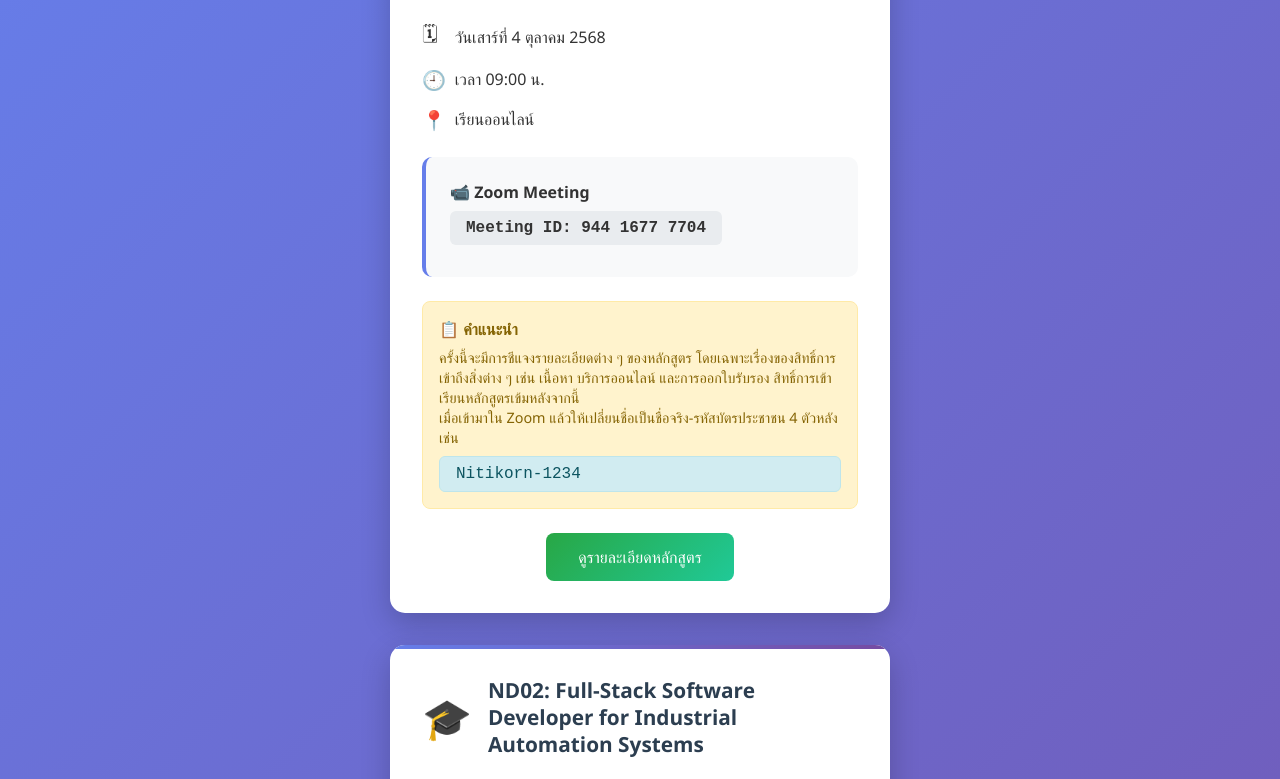
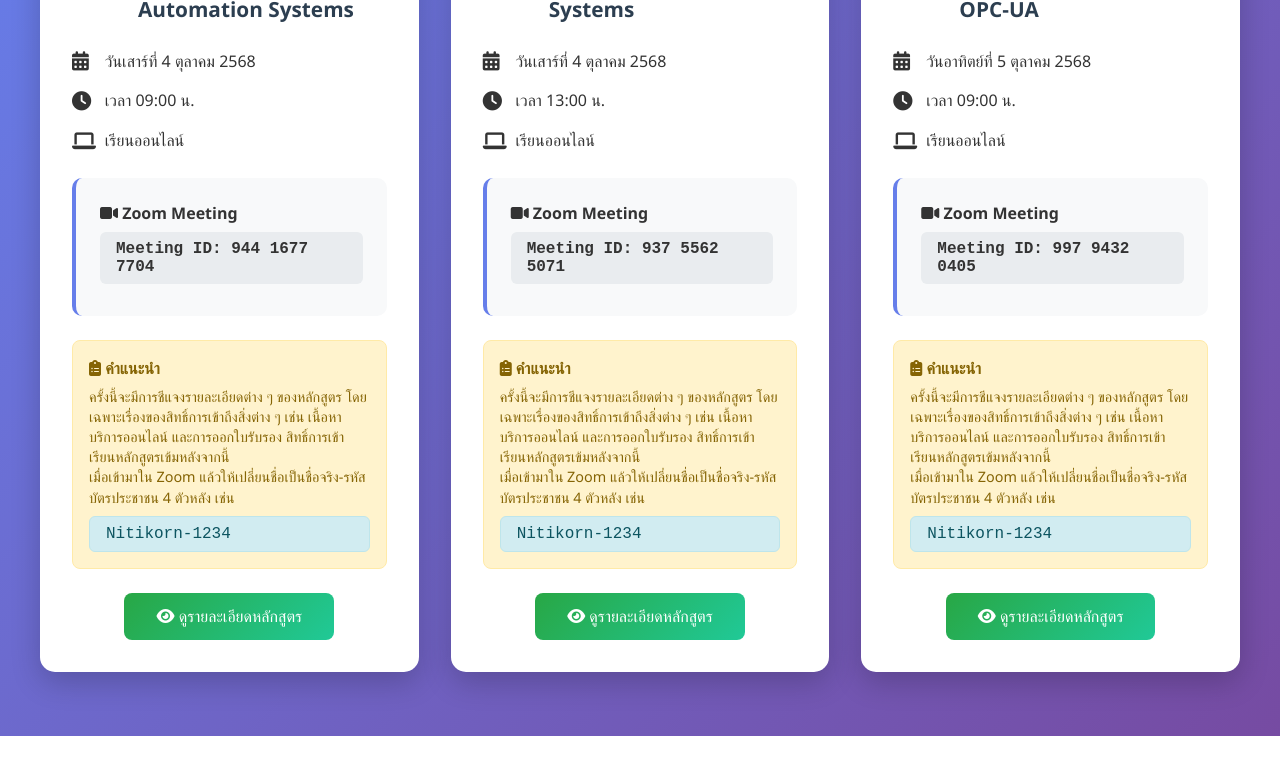
Before and after one commit to drsanti/kmutt-non-degree-2025, a plain HTML site: page nd2025/zoom/index.html in a window 1280 px wide. Shown: the part 149-928 px from the top of the page. After the commit the page ends 885 px from the top, so only its background shows below. Drawn offline with Linux system fonts and the light colour scheme; a web font is replaced by a local one.

```diff
--- a/nd2025/zoom/index.html
+++ b/nd2025/zoom/index.html
@@ -4,6 +4,7 @@
     <meta charset="UTF-8">
     <meta name="viewport" content="width=device-width, initial-scale=1.0">
     <title>ND2025 Course Information</title>
+    <link rel="stylesheet" href="https://cdnjs.cloudflare.com/ajax/libs/font-awesome/6.4.0/css/all.min.css">
     <style>
         @import url('https://fonts.googleapis.com/css2?family=Bai+Jamjuree:wght@300;400;500;600;700&display=swap');
 
@@ -28,11 +29,11 @@
 
 
         .cards-container {
-            display: flex;
-            flex-direction: column;
+            display: grid;
+            grid-template-columns: repeat(3, 1fr);
             gap: 2rem;
             margin-bottom: 2rem;
-            max-width: 500px;
+            max-width: 1200px;
             margin-left: auto;
             margin-right: auto;
         }
@@ -187,13 +188,14 @@
 
         @media (max-width: 768px) {
             .cards-container {
+                grid-template-columns: 1fr;
                 gap: 1.5rem;
+                max-width: 500px;
             }
 
             .card {
                 padding: 1.5rem;
             }
-
 
             body {
                 padding: 1rem;
@@ -207,117 +209,117 @@
             <!-- Card 1: ND01 -->
             <a href="nd1-link.html" class="card">
                 <div class="card-header">
-                    <div class="card-icon">🎓</div>
+                    <div class="card-icon"><i class="fas fa-graduation-cap"></i></div>
                     <div class="card-title">ND01: Industrial Internet-of-Things Device Developer for Automation Systems</div>
                 </div>
 
                 <div class="card-info">
                     <div class="info-item">
-                        <span class="info-icon">🗓</span>
+                        <span class="info-icon"><i class="fas fa-calendar-alt"></i></span>
                         <span>วันเสาร์ที่ 4 ตุลาคม 2568</span>
                     </div>
                     <div class="info-item">
-                        <span class="info-icon">🕘</span>
+                        <span class="info-icon"><i class="fas fa-clock"></i></span>
                         <span>เวลา 09:00 น.</span>
                     </div>
                     <div class="info-item">
-                        <span class="info-icon">📍</span>
+                        <span class="info-icon"><i class="fas fa-laptop"></i></span>
                         <span>เรียนออนไลน์</span>
                     </div>
                 </div>
 
                 <div class="zoom-section">
-                    <h4>📹 Zoom Meeting</h4>
+                    <h4><i class="fas fa-video"></i> Zoom Meeting</h4>
                     <div class="meeting-id">Meeting ID: 944 1677 7704</div>
                 </div>
 
                 <div class="instructions">
-                    <h4>📋 คำแนะนำ</h4>
+                    <h4><i class="fas fa-clipboard-list"></i> คำแนะนำ</h4>
                     <p>ครั้งนี้จะมีการชีแจงรายละเอียดต่าง ๆ ของหลักสูตร โดยเฉพาะเรื่องของสิทธิ์การเข้าถึงสิ่งต่าง ๆ เช่น เนื้อหา บริการออนไลน์ และการออกใบรับรอง สิทธิ์การเข้าเรียนหลักสูตรเข้มหลังจากนี้</p>
                     <p>เมื่อเข้ามาใน Zoom แล้วให้เปลี่ยนชื่อเป็นชื่อจริง-รหัสบัตรประชาชน 4 ตัวหลัง เช่น</p>
                     <div class="example">Nitikorn-1234</div>
                 </div>
 
                 <div class="view-course">
-                    <span class="view-course-btn">ดูรายละเอียดหลักสูตร</span>
+                    <span class="view-course-btn"><i class="fas fa-eye"></i> ดูรายละเอียดหลักสูตร</span>
                 </div>
             </a>
 
             <!-- Card 2: ND02 -->
             <a href="nd2-link.html" class="card">
                 <div class="card-header">
-                    <div class="card-icon">🎓</div>
+                    <div class="card-icon"><i class="fas fa-graduation-cap"></i></div>
                     <div class="card-title">ND02: Full-Stack Software Developer for Industrial Automation Systems</div>
                 </div>
 
                 <div class="card-info">
                     <div class="info-item">
-                        <span class="info-icon">🗓</span>
+                        <span class="info-icon"><i class="fas fa-calendar-alt"></i></span>
                         <span>วันเสาร์ที่ 4 ตุลาคม 2568</span>
                     </div>
                     <div class="info-item">
-                        <span class="info-icon">🕘</span>
+                        <span class="info-icon"><i class="fas fa-clock"></i></span>
                         <span>เวลา 13:00 น.</span>
                     </div>
                     <div class="info-item">
-                        <span class="info-icon">📍</span>
+                        <span class="info-icon"><i class="fas fa-laptop"></i></span>
                         <span>เรียนออนไลน์</span>
                     </div>
                 </div>
 
                 <div class="zoom-section">
-                    <h4>📹 Zoom Meeting</h4>
+                    <h4><i class="fas fa-video"></i> Zoom Meeting</h4>
                     <div class="meeting-id">Meeting ID: 937 5562 5071</div>
                 </div>
 
                 <div class="instructions">
-                    <h4>📋 คำแนะนำ</h4>
+                    <h4><i class="fas fa-clipboard-list"></i> คำแนะนำ</h4>
                     <p>ครั้งนี้จะมีการชีแจงรายละเอียดต่าง ๆ ของหลักสูตร โดยเฉพาะเรื่องของสิทธิ์การเข้าถึงสิ่งต่าง ๆ เช่น เนื้อหา บริการออนไลน์ และการออกใบรับรอง สิทธิ์การเข้าเรียนหลักสูตรเข้มหลังจากนี้</p>
                     <p>เมื่อเข้ามาใน Zoom แล้วให้เปลี่ยนชื่อเป็นชื่อจริง-รหัสบัตรประชาชน 4 ตัวหลัง เช่น</p>
                     <div class="example">Nitikorn-1234</div>
                 </div>
 
                 <div class="view-course">
-                    <span class="view-course-btn">ดูรายละเอียดหลักสูตร</span>
+                    <span class="view-course-btn"><i class="fas fa-eye"></i> ดูรายละเอียดหลักสูตร</span>
                 </div>
             </a>
 
             <!-- Card 3: ND03 -->
             <a href="nd3-link.html" class="card">
                 <div class="card-header">
-                    <div class="card-icon">🎓</div>
+                    <div class="card-icon"><i class="fas fa-graduation-cap"></i></div>
                     <div class="card-title">ND03: Modern Systems Developer Specializing in Digital Twins and OPC-UA</div>
                 </div>
 
                 <div class="card-info">
                     <div class="info-item">
-                        <span class="info-icon">🗓</span>
+                        <span class="info-icon"><i class="fas fa-calendar-alt"></i></span>
                         <span>วันอาทิตย์ที่ 5 ตุลาคม 2568</span>
                     </div>
                     <div class="info-item">
-                        <span class="info-icon">🕘</span>
+                        <span class="info-icon"><i class="fas fa-clock"></i></span>
                         <span>เวลา 09:00 น.</span>
                     </div>
                     <div class="info-item">
-                        <span class="info-icon">📍</span>
+                        <span class="info-icon"><i class="fas fa-laptop"></i></span>
                         <span>เรียนออนไลน์</span>
                     </div>
                 </div>
 
                 <div class="zoom-section">
-                    <h4>📹 Zoom Meeting</h4>
+                    <h4><i class="fas fa-video"></i> Zoom Meeting</h4>
                     <div class="meeting-id">Meeting ID: 997 9432 0405</div>
                 </div>
 
                 <div class="instructions">
-                    <h4>📋 คำแนะนำ</h4>
+                    <h4><i class="fas fa-clipboard-list"></i> คำแนะนำ</h4>
                     <p>ครั้งนี้จะมีการชีแจงรายละเอียดต่าง ๆ ของหลักสูตร โดยเฉพาะเรื่องของสิทธิ์การเข้าถึงสิ่งต่าง ๆ เช่น เนื้อหา บริการออนไลน์ และการออกใบรับรอง สิทธิ์การเข้าเรียนหลักสูตรเข้มหลังจากนี้</p>
                     <p>เมื่อเข้ามาใน Zoom แล้วให้เปลี่ยนชื่อเป็นชื่อจริง-รหัสบัตรประชาชน 4 ตัวหลัง เช่น</p>
                     <div class="example">Nitikorn-1234</div>
                 </div>
 
                 <div class="view-course">
-                    <span class="view-course-btn">ดูรายละเอียดหลักสูตร</span>
+                    <span class="view-course-btn"><i class="fas fa-eye"></i> ดูรายละเอียดหลักสูตร</span>
                 </div>
             </a>
         </div>
```
Also changed, not shown: nd2025/zoom/nd1-link.html (+7 -7 lines), nd2025/zoom/nd2-link.html (+7 -8 lines), nd2025/zoom/nd3-link.html (+7 -8 lines).
